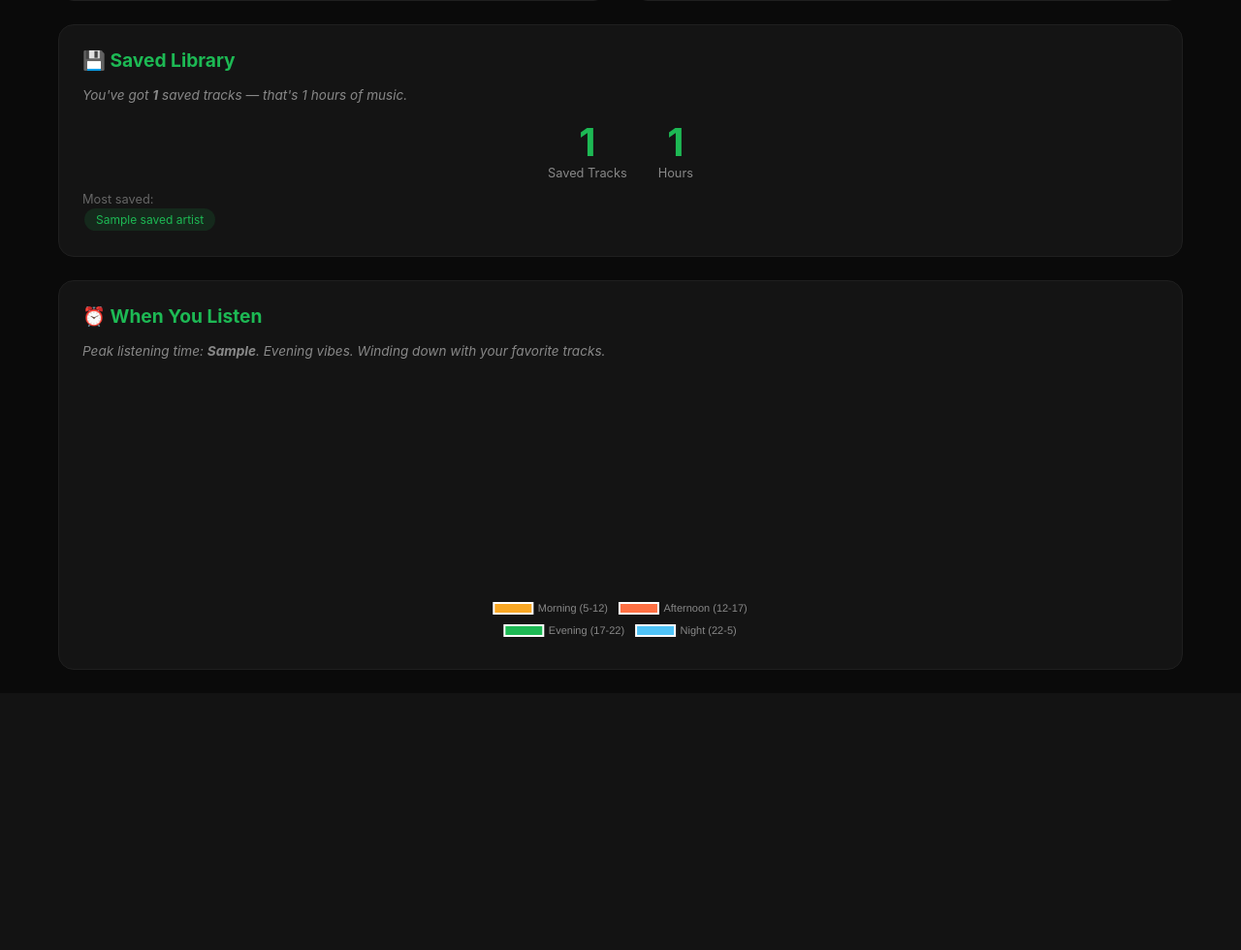
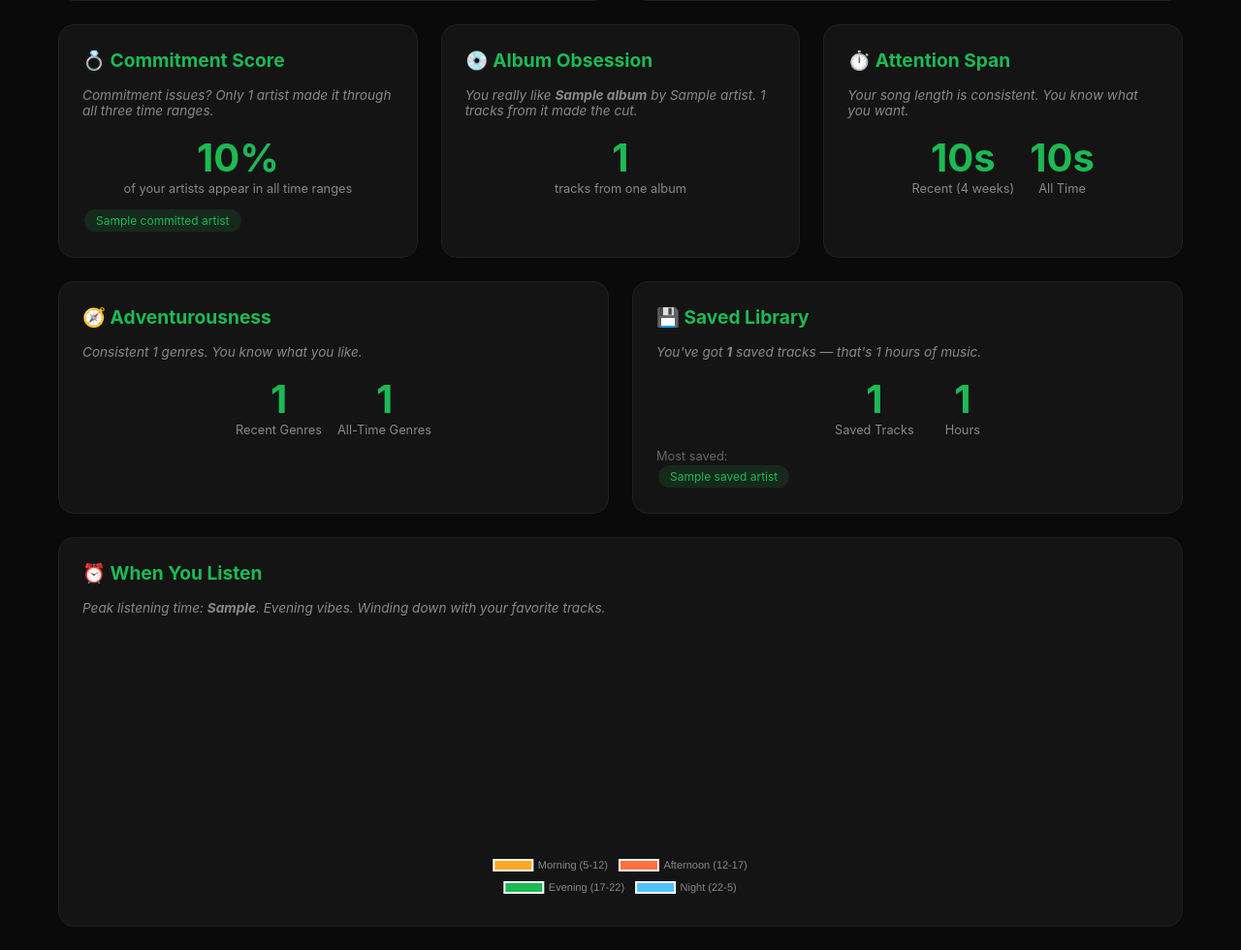
Before and after one commit to neharajbanshi1/TuneScript, a Django app: template templates/dashboard.html in a window 1280 px wide. Shown: the part 794-1774 px from the top of the page at 97% size. Before the commit the page ends 1451 px from the top, so only its background shows below. Run offline with Django 5.2, Linux system fonts and the light colour scheme; tables that the repository leaves empty hold one stand-in row (values such as "Sample post"); the template is opened without the code that fills it: values that come from a table or form of the project are taken from there, most other values are stand-ins (such as "Sample title", 1, 10 or a date in 2020).

Commit message:
feat: add commitment score, album obsession, attention span, adventurousness analysis cards

```diff
--- a/templates/dashboard.html
+++ b/templates/dashboard.html
@@ -97,6 +97,94 @@
     </div>
 </div>
 
+<div class="grid-3">
+    <div class="card">
+        <h2>💍 Commitment Score</h2>
+        <p class="witty-tag">
+            {% if commitment.score > 30 %}
+                Ride or die. {{ commitment.count }} artists survived every phase.
+            {% elif commitment.score > 10 %}
+                You've got {{ commitment.count }} ride-or-die artists. The rest are tourists.
+            {% else %}
+                Commitment issues? Only {{ commitment.count }} artist made it through all three time ranges.
+            {% endif %}
+        </p>
+        <div style="text-align: center;">
+            <div class="stat-number">{{ commitment.score }}%</div>
+            <div class="stat-label">of your artists appear in all time ranges</div>
+        </div>
+        {% if commitment.committed_artists %}
+        <div style="margin-top: 12px;">
+            {% for name in commitment.committed_artists %}
+            <span class="badge">{{ name }}</span>
+            {% endfor %}
+        </div>
+        {% endif %}
+    </div>
+
+    <div class="card">
+        <h2>💿 Album Obsession</h2>
+        {% if album_obsession %}
+        <p class="witty-tag">
+            You really like <strong>{{ album_obsession.album }}</strong> by {{ album_obsession.artist }}. {{ album_obsession.track_count }} tracks from it made the cut.
+        </p>
+        <div style="text-align: center;">
+            <div class="stat-number">{{ album_obsession.track_count }}</div>
+            <div class="stat-label">tracks from one album</div>
+        </div>
+        {% else %}
+        <p class="witty-tag">Your top tracks are spread out. No single-album obsession here.</p>
+        {% endif %}
+    </div>
+
+    <div class="card">
+        <h2>⏱️ Attention Span</h2>
+        <p class="witty-tag">
+            {% if attention_span.diff_secs > 15 %}
+                Your recent tracks are <strong>{{ attention_span.diff_secs }}s shorter</strong> than your all-time faves. TikTok brain?
+            {% elif attention_span.diff_secs < -15 %}
+                You're listening to longer songs lately. Committing to the journey.
+            {% else %}
+                Your song length is consistent. You know what you want.
+            {% endif %}
+        </p>
+        <div style="display: flex; gap: 16px; justify-content: center; text-align: center;">
+            <div>
+                <div class="stat-number">{{ attention_span.short_term_secs|floatformat:0 }}s</div>
+                <div class="stat-label">Recent (4 weeks)</div>
+            </div>
+            <div>
+                <div class="stat-number">{{ attention_span.long_term_secs|floatformat:0 }}s</div>
+                <div class="stat-label">All Time</div>
+            </div>
+        </div>
+    </div>
+</div>
+
+<div class="grid-2">
+    <div class="card">
+        <h2>🧭 Adventurousness</h2>
+        <p class="witty-tag">
+            {% if adventurousness.trend == 'expanding' %}
+                Your palette is <strong>expanding</strong> — {{ adventurousness.ranges.short_term.count }} genres now vs {{ adventurousness.ranges.long_term.count }} historically.
+            {% elif adventurousness.trend == 'narrowing' %}
+                You're <strong>honing in</strong> — {{ adventurousness.ranges.short_term.count }} genres lately vs {{ adventurousness.ranges.long_term.count }} historically.
+            {% else %}
+                Consistent {{ adventurousness.ranges.short_term.count }} genres. You know what you like.
+            {% endif %}
+        </p>
+        <div style="display: flex; gap: 16px; justify-content: center; text-align: center;">
+            <div>
+                <div class="stat-number">{{ adventurousness.ranges.short_term.count }}</div>
+                <div class="stat-label">Recent Genres</div>
+            </div>
+            <div>
+                <div class="stat-number">{{ adventurousness.ranges.long_term.count }}</div>
+                <div class="stat-label">All-Time Genres</div>
+            </div>
+        </div>
+    </div>
+
     {% if library_stats %}
     <div class="card">
         <h2>💾 Saved Library</h2>
@@ -123,6 +211,7 @@
         {% endif %}
     </div>
     {% endif %}
+</div>
 
 {% if listening_times %}
 <div class="card">
```
Also changed, not shown: spotify_data/views.py (+93 -0 lines). Lines whose indentation alone changed are shown as unchanged.
